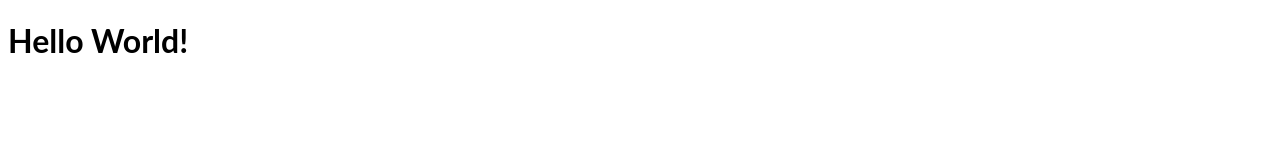
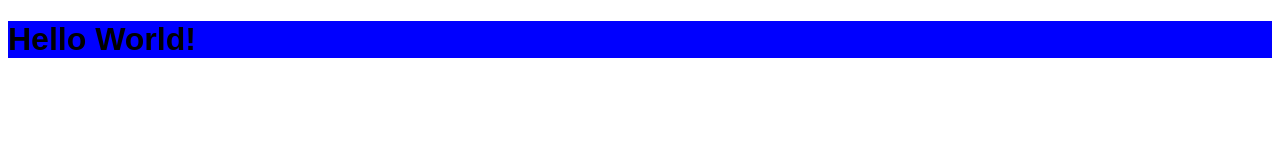
Before and after one commit to izacpeterson/js-49fs8i, a plain HTML site: page index.html in a window 1280 px wide. Drawn offline with Linux system fonts and the light colour scheme.

Commit message:
2 files modified

```diff
--- a/index.html
+++ b/index.html
@@ -4,13 +4,13 @@
     <meta charset="UTF-8" />
     <meta name="viewport" content="width=device-width, initial-scale=1.0" />
     <meta http-equiv="X-UA-Compatible" content="ie=edge" />
+    <link rel="stylesheet" href="./style.css" />
     <title>HTML 5 Boilerplate</title>
-    <link rel="stylesheet" href="./style.css" />
-    <script src="./index.js"></script>
     <link rel="manifest" href="./manifest.json" />
   </head>
 
   <body>
     <h1>Hello World!</h1>
   </body>
+  <script src="./index.js"></script>
 </html>
--- a/style.css
+++ b/style.css
@@ -1,3 +1,6 @@
-h1, h2 {
-  font-family: Lato;
+body {
+  font-family: Arial, Helvetica, sans-serif;
 }
+h1 {
+  background-color: blue;
+}
```
